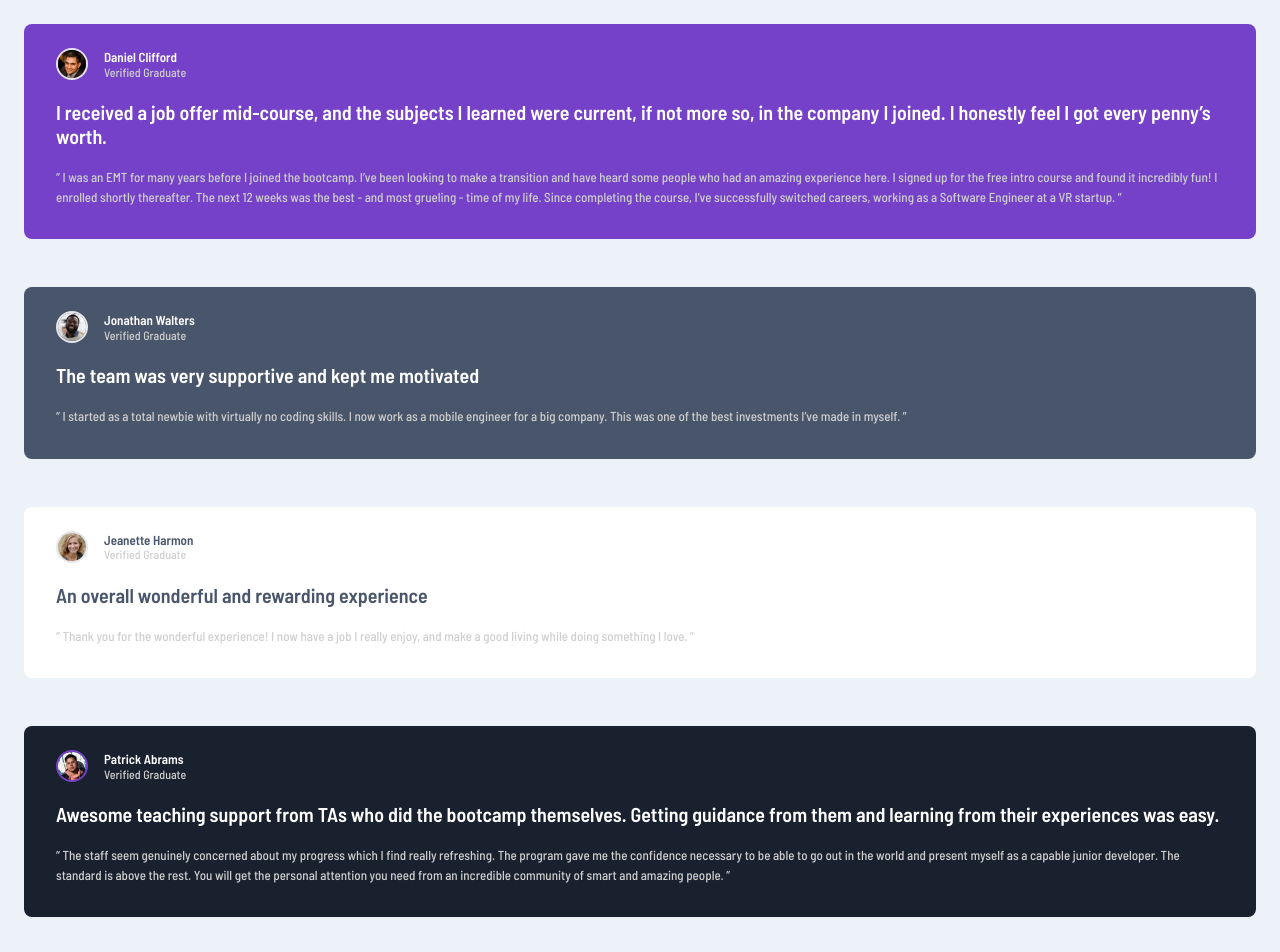
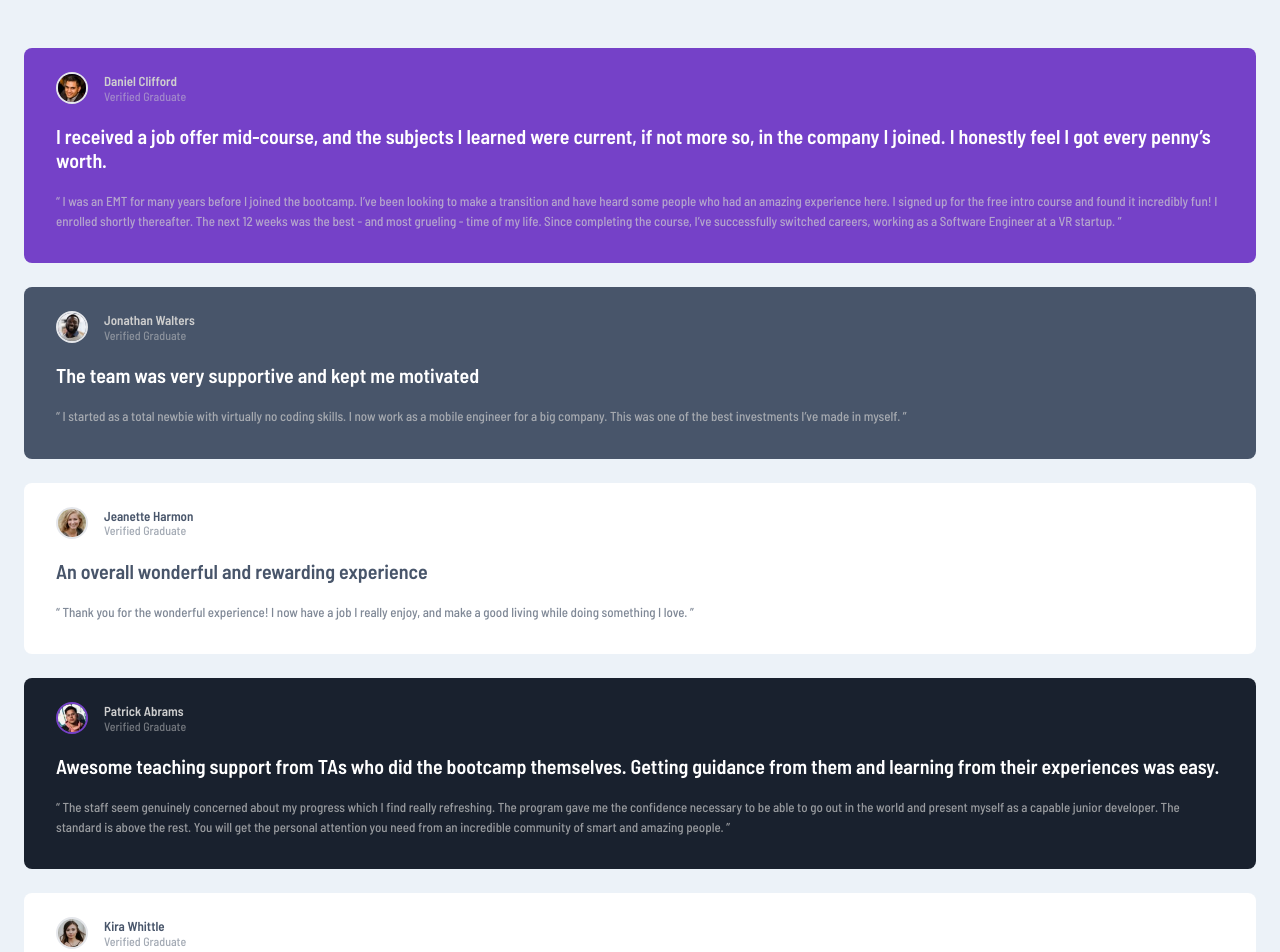
Before and after one commit to JohnRicMerque/fm-QR-code-component, a website: page fm-testimonials-grid-section/index.html in a window 1280 px wide. Shown: the top 952 px of the page. Drawn offline with Linux system fonts and the light colour scheme.

Commit message:
fixed colors and gaps

```diff
--- a/fm-testimonials-grid-section/index.html
+++ b/fm-testimonials-grid-section/index.html
@@ -10,13 +10,13 @@
 
 </head>
 <body>
-  <main class="bg-Light_grayish_blue grid grid-cols-1">
-    <article class="article bg-Moderate_violet">
+  <main class="bg-Light_grayish_blue grid gap-6 grid-cols-1">
+    <article class="article bg-Moderate_violet mt-12">
       <div class="flex items-center gap-4">
         <img class="w-8 h-8 rounded-full border-2" src="./testimonials-grid-section-main/images/image-daniel.jpg" alt="Daniel Clifford Icon">
         <div>
-          <h1 class="font-bold -mb-1 text-White">Daniel Clifford</h1>
-          <p class="text-xs text-Light_gray">Verified Graduate</p>
+          <h1 class="font-bold -mb-1 text-Light_gray">Daniel Clifford</h1>
+          <p class="text-xs text-Light_gray/50">Verified Graduate</p>
         </div>
       </div>
 
@@ -25,7 +25,7 @@
         in the company I joined. I honestly feel I got every penny’s worth.
       </p>
 
-      <p class="text-Light_gray">
+      <p class="text-Light_gray/70">
         “ I was an EMT for many years before I joined the bootcamp. I’ve been looking to make a
         transition and have heard some people who had an amazing experience here. I signed up
         for the free intro course and found it incredibly fun! I enrolled shortly thereafter.
@@ -38,14 +38,14 @@
       <div class="flex items-center gap-4">
         <img class="w-8 h-8 rounded-full border-2" src="./testimonials-grid-section-main/images/image-jonathan.jpg" alt="Daniel Clifford Icon">
         <div>
-          <h1 class="font-bold -mb-1 text-White">Jonathan Walters</h1>
-          <p class="text-xs text-Light_gray">Verified Graduate</p>
+          <h1 class="font-bold -mb-1 text-Light_gray">Jonathan Walters</h1>
+          <p class="text-xs text-Light_gray/50">Verified Graduate</p>
         </div>
       </div>
       <p class="font-bold text-xl text-White my-5 leading-6">
       The team was very supportive and kept me motivated</p>
 
-      <p class="text-Light_gray">“ I started as a total newbie with virtually no coding skills. I now work as a mobile engineer
+      <p class="text-Light_gray/70">“ I started as a total newbie with virtually no coding skills. I now work as a mobile engineer
       for a big company. This was one of the best investments I’ve made in myself. ”</p>
     </article>
 
@@ -54,7 +54,7 @@
         <img class="w-8 h-8 rounded-full border-2" src="./testimonials-grid-section-main/images/image-jeanette.jpg" alt="Daniel Clifford Icon">
         <div>
           <h1 class="font-bold -mb-1 text-Very_dark_grayish_blue">Jeanette Harmon</h1>
-          <p class="text-xs text-Light_gray">Verified Graduate</p>
+          <p class="text-xs text-Very_dark_grayish_blue/50">Verified Graduate</p>
         </div>
       </div>
 
@@ -62,7 +62,7 @@
         An overall wonderful and rewarding experience
       </p>
 
-      <p class="text-Light_gray">
+      <p class="text-Very_dark_grayish_blue/70">
         “ Thank you for the wonderful experience! I now have a job I really enjoy, and make a good living
         while doing something I love. ”
       </p>
@@ -72,8 +72,8 @@
       <div class="flex items-center gap-4">
         <img class="w-8 h-8 rounded-full border-2 border-Moderate_violet" src="./testimonials-grid-section-main/images/image-patrick.jpg" alt="Daniel Clifford Icon">
         <div>
-          <h1 class="font-bold -mb-1 text-White">Patrick Abrams</h1>
-          <p class="text-xs text-Light_gray">Verified Graduate</p>
+          <h1 class="font-bold -mb-1 text-Light_gray">Patrick Abrams</h1>
+          <p class="text-xs text-Light_gray/50">Verified Graduate</p>
         </div>
       </div>
 
@@ -81,7 +81,7 @@
         Awesome teaching support from TAs who did the bootcamp themselves. Getting guidance from them and learning from their experiences was easy.
       </p>
 
-      <p class="text-Light_gray">
+      <p class="text-Light_gray/70">
         “ The staff seem genuinely concerned about my progress which I find really refreshing. The program
         gave me the confidence necessary to be able to go out in the world and present myself as a capable
         junior developer. The standard is above the rest. You will get the personal attention you need from
@@ -89,13 +89,13 @@
       </p>
     </article>
 
-    <article class="article bg-White">
+    <article class="article bg-White mb-12">
       <div class="flex items-center gap-4">
         <img class="w-8 h-8 rounded-full border-2" src="./testimonials-grid-section-main/images/image-kira.jpg" alt="Daniel Clifford Icon">
         <div>
           <h1 class="font-bold -mb-1 text-Very_dark_grayish_blue">Kira Whittle
         </h1>
-          <p class="text-xs text-Light_gray">Verified Graduate</p>
+          <p class="text-xs text-Very_dark_grayish_blue/50">Verified Graduate</p>
         </div>
       </div>
 
@@ -103,7 +103,7 @@
         Such a life-changing experience. Highly recommended!
       </p>
 
-      <p class="text-Light_gray">
+      <p class="text-Very_dark_grayish_blue/70">
         “ Before joining the bootcamp, I’ve never written a line of code. I needed some structure from
         professionals who can help me learn programming step by step. I was encouraged to enroll by a former student of theirs who can only say wonderful things about the program. The entire curriculum and staff did not disappoint. They were very hands-on and I never had to wait long for assistance. The agile team project, in particular, was outstanding. It took my learning to the next level in a way that no tutorial could ever have. In fact, I’ve often referred to it during interviews as an example of my developent experience. It certainly helped me land a job as a full-stack developer after receiving multiple offers. 100% recommend! ”
       </p>
--- a/fm-testimonials-grid-section/src/input.css
+++ b/fm-testimonials-grid-section/src/input.css
@@ -6,6 +6,6 @@
 
 @layer components {
     .article {
-        @apply font-barlow_semi_condensed m-6 p-8 pt-6 text-[13px] rounded-lg;
+        @apply font-barlow_semi_condensed p-8 mx-6 pt-6 text-[13px] rounded-lg;
     }
 }
```
Also changed, not shown: fm-testimonials-grid-section/dist/output.css.
